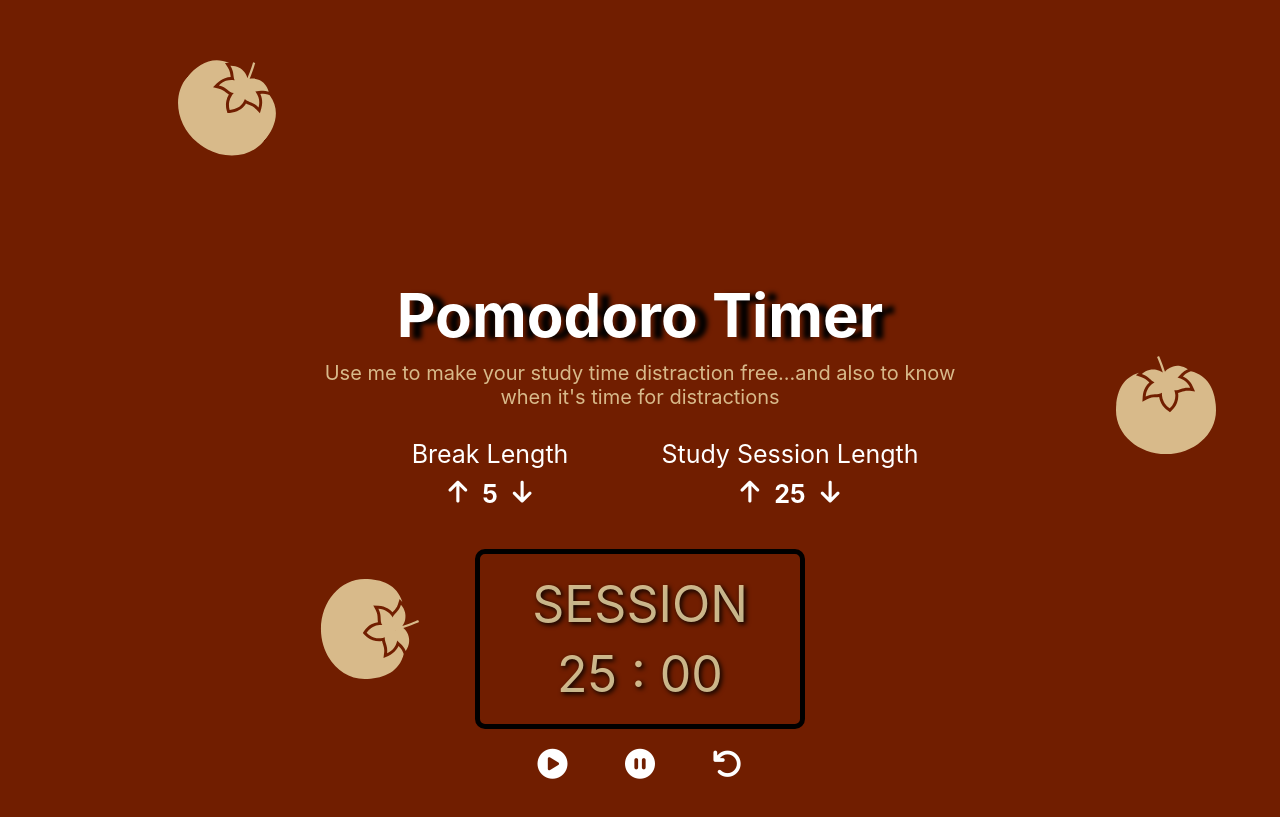
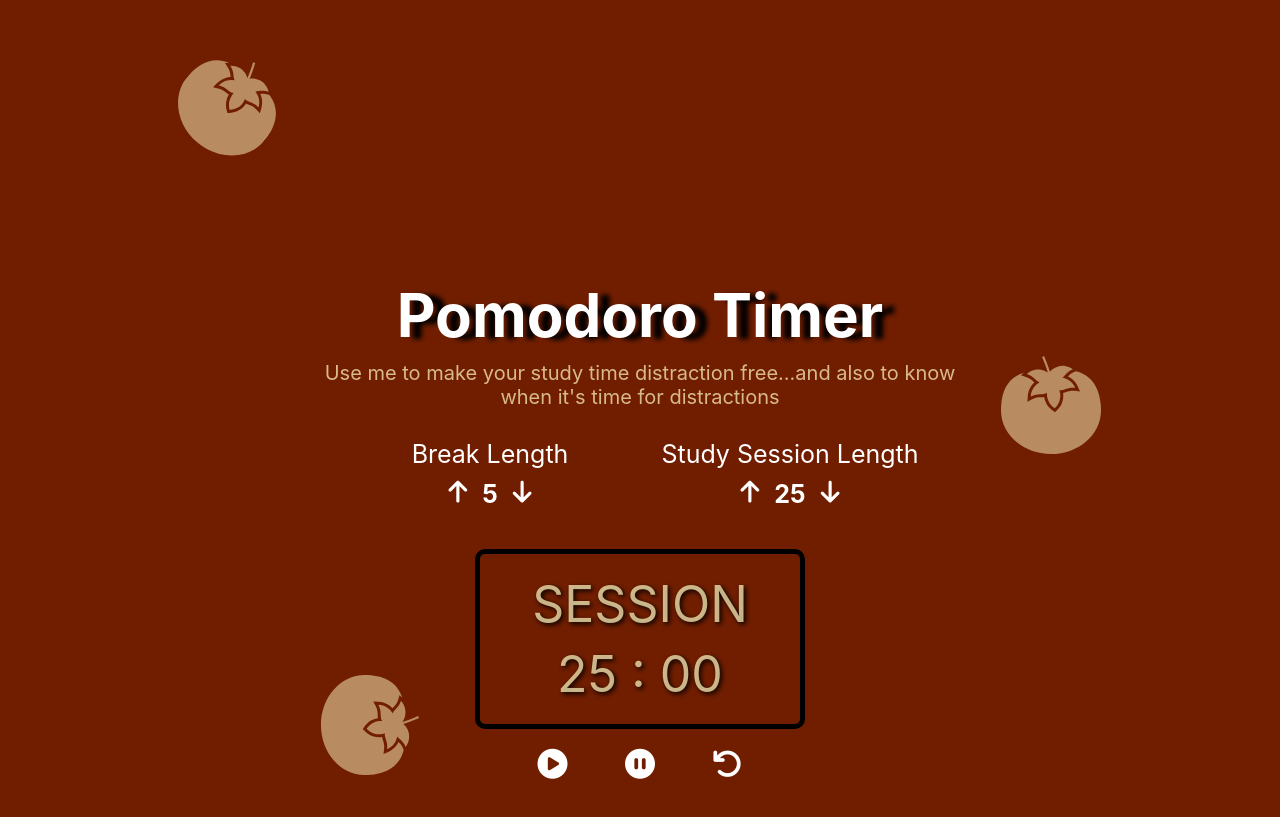
Before and after one commit to KmSutula/FrontEndLibrariesFCC, a website with bundled scripts: page sessionBreakClock/index.html in a window 1280 px wide. Shown: the part 105-922 px from the top of the page. Built offline with nearby package versions, Linux system fonts and the light colour scheme.

Commit message:
updates to tomatoes :)

```diff
--- a/sessionBreakClock/index.css
+++ b/sessionBreakClock/index.css
@@ -103,7 +103,7 @@ i:hover {
 }
 
 .tomatoes {
-  color: white;
+  opacity: 0.7;
   width: 100px;
   height: 100px;
   position: absolute;
@@ -117,11 +117,11 @@ i:hover {
 
 #tomato2 {
   bottom: 30%;
-  right: 5%;
+  right: 14%;
 }
 
 #tomato3 {
-  bottom: 2%;
+  bottom: -10%;
   left: 25%;
   transform: rotate(90deg);
 }
```
